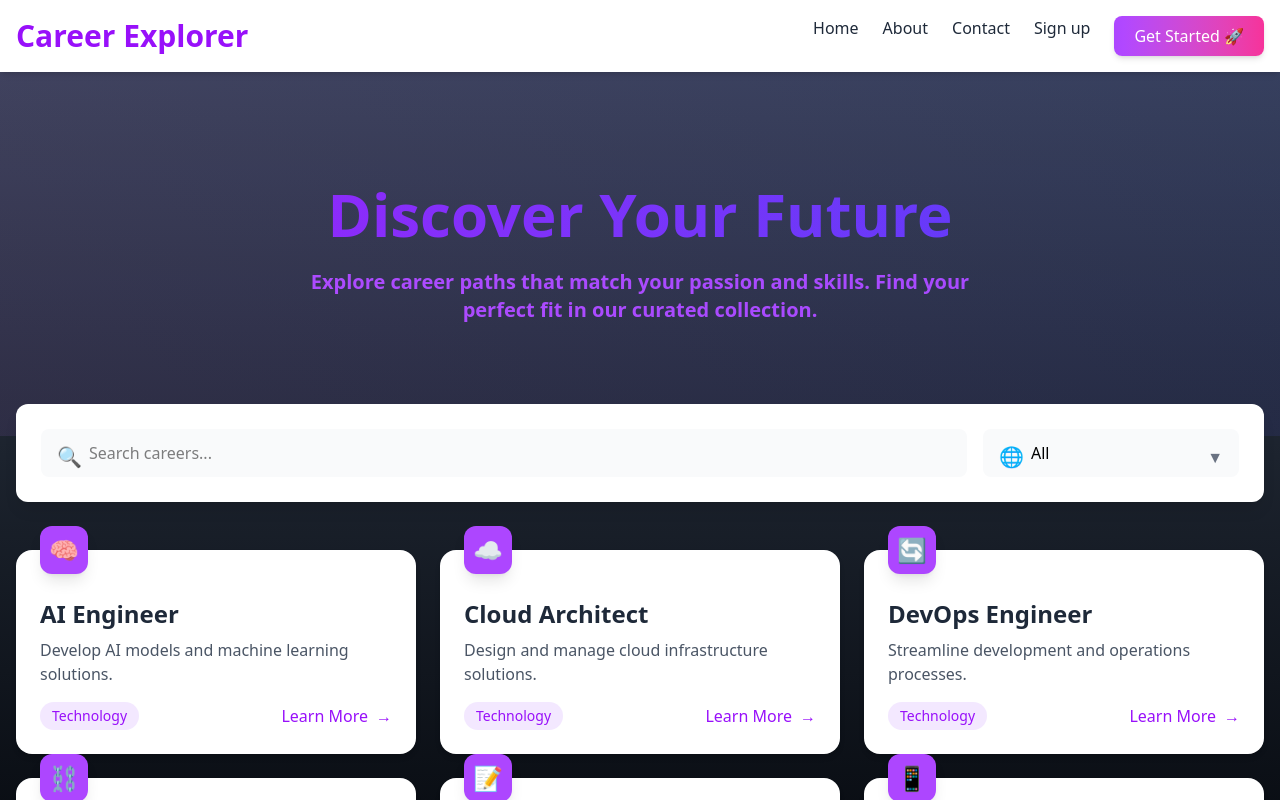
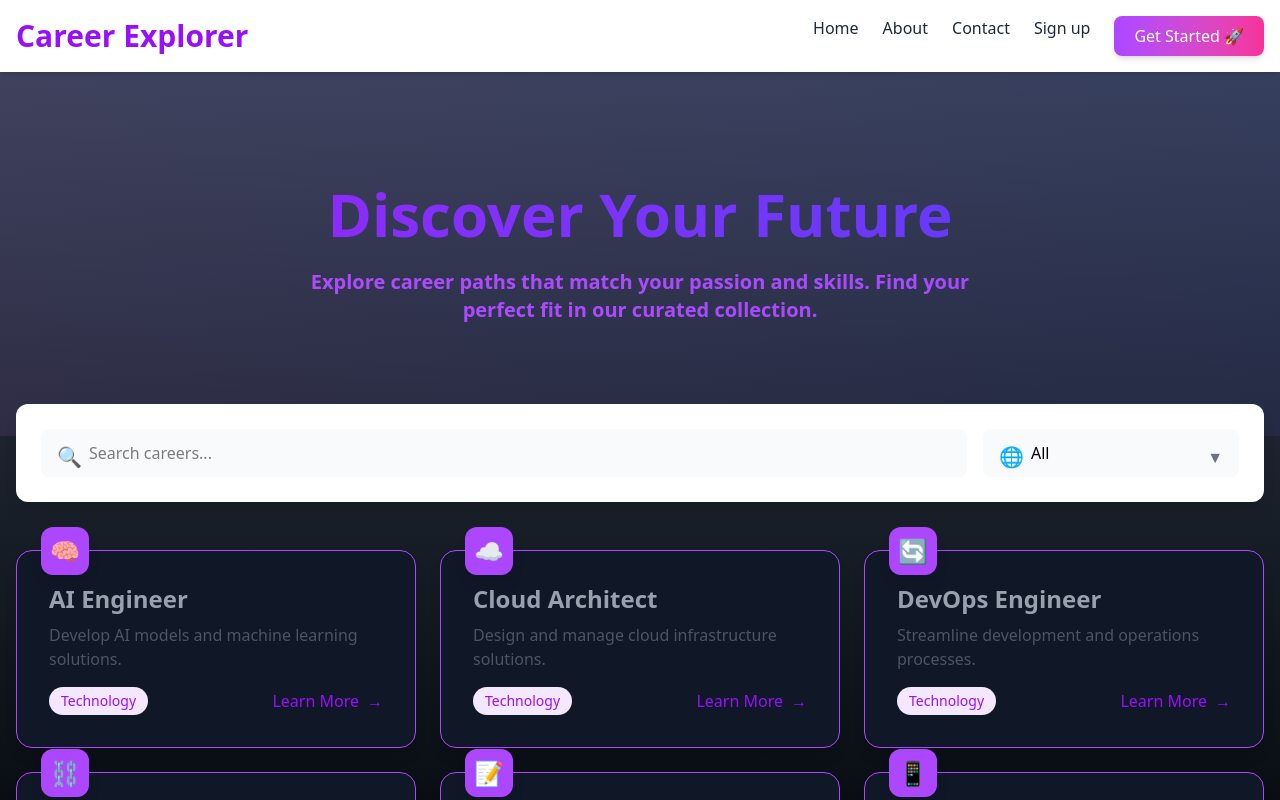
Before and after one commit to shivam6677ojh/CA2Project, a React (Vite) app: page /explore in a window 1280 px wide. Shown: the top 800 px of the page. Built offline with nearby package versions, Linux system fonts and the light colour scheme.

Commit message:
Update Explore.jsx

```diff
--- a/src/Pages/Explore.jsx
+++ b/src/Pages/Explore.jsx
@@ -1,9 +1,9 @@
-
 import React, { useState } from "react";
 import Header from "../Component/Header";
 
 const careers = [
     // Technology
+
     { title: "AI Engineer", category: "Technology", description: "Develop AI models and machine learning solutions.", icon: "🧠" },
     { title: "Cloud Architect", category: "Technology", description: "Design and manage cloud infrastructure solutions.", icon: "☁️" },
     { title: "DevOps Engineer", category: "Technology", description: "Streamline development and operations processes.", icon: "🔄" },
@@ -148,12 +148,12 @@ const Explore = () => {
                         {filteredCareers.map((career, index) => (
                             <div
                                 key={index}
-                                className="group relative bg-white rounded-2xl shadow-md hover:shadow-xl p-6 pt-12 transition-all duration-300 hover:-translate-y-2"
+                                className="p-8 bg-gray-900 bg-opacity-90 backdrop-blur-lg rounded-2xl shadow-lg border border-purple-500 transition-all hover:scale-105 hover:border-purple-400 hover:shadow-purple-500/50"
                             >
                                 <div className="absolute -top-6 left-6 w-12 h-12 rounded-xl bg-purple-500 flex items-center justify-center text-2xl text-white shadow-lg">
                                     {career.icon}
                                 </div>
-                                <h3 className="text-2xl font-bold text-gray-800 mb-2">{career.title}</h3>
+                                <h3 className="text-2xl font-bold text-gray-400 mb-2">{career.title}</h3>
                                 <p className="text-gray-600 mb-4">{career.description}</p>
                                 <div className="flex items-center justify-between">
                                     <span className="px-3 py-1 bg-purple-100 text-purple-600 rounded-full text-sm font-medium">
```
